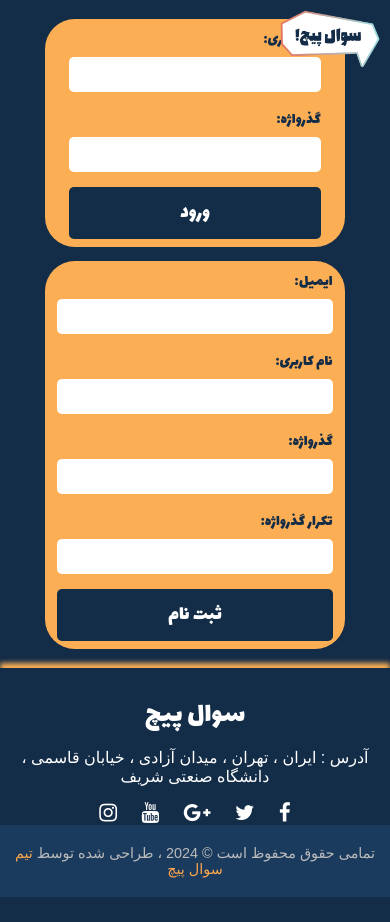
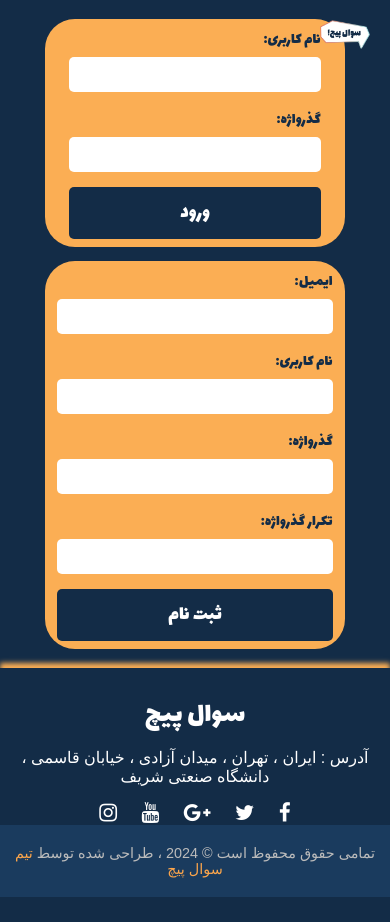
Before and after one commit to mobinarashidi/Web-Project-10, a plain HTML site: page WebProject/src/HTML/LoginPage.html in a window 390 px wide. Drawn offline with Linux system fonts and the light colour scheme.

Commit message:
Update LoginPage.css
responsive added

```diff
--- a/WebProject/src/CSS/LoginPage.css
+++ b/WebProject/src/CSS/LoginPage.css
@@ -142,9 +142,24 @@
     color: #bbb;
 }
 
+
 .logo {
+    width: 80px;
+    height: auto;
     position: absolute;
-    top: 10px;
-    right: 10px;
-    width: 100px;    height: auto;
+    top: 20px;
+    right: 20px;
 }
+
+
+@media (max-width: 768px) {
+    .logo {
+        width: 60px;
+    }
+}
+
+@media (max-width: 480px) {
+    .logo {
+        width: 50px;
+    }
+}
```
